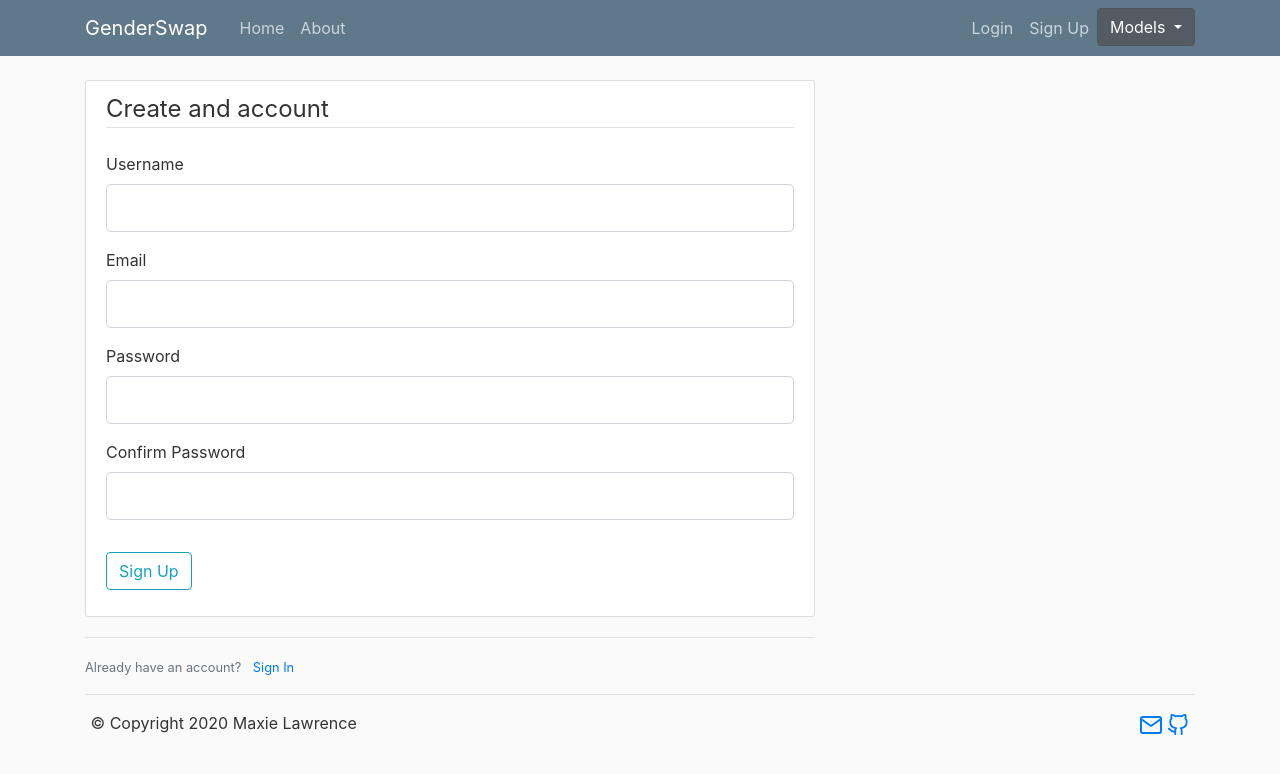
After one commit to JonNData/gender-swap, a Flask app: page /register in a window 1280 px wide. The commit adds this page. Shown: the top 774 px of the page. Run offline with Flask 2, Linux system fonts and the light colour scheme; some libraries are stand-ins or nearby versions.

Commit message:
Register and Login forms. No valid login database yet

```diff
--- /dev/null
+++ b/app/forms.py
@@ -0,0 +1,18 @@
+from flask_wtf import FlaskForm
+from wtforms import StringField, PasswordField, SubmitField, BooleanField
+from wtforms.validators import DataRequired, length, Email, EqualTo
+
+class RegistrationForm(FlaskForm):
+    username = StringField('Username',
+                            validators=[DataRequired(), length(min=2, max=20)])
+    email = StringField('Email', validators=[DataRequired(), Email()])
+    password = PasswordField('Password', validators=[DataRequired(), length(min=6)])
+    confirm_password = PasswordField('Confirm Password',
+                                    validators=[DataRequired(), EqualTo('password')])
+    submit = SubmitField('Sign Up')
+
+class LoginForm(FlaskForm):
+    email = StringField('Email', validators=[DataRequired(), Email()])
+    password = PasswordField('Password', validators=[DataRequired(), length(min=6)])
+    remember = BooleanField('Remember Me')
+    submit = SubmitField('Login')
--- a/app/routes.py
+++ b/app/routes.py
@@ -2,6 +2,7 @@ from flask import render_template, make_response, request, current_app as app
 from flask import url_for, flash, redirect
 from werkzeug.utils import secure_filename
 import os
+from .forms import RegistrationForm, LoginForm
 
 @app.route('/', methods=['GET', 'POST'])
 def home():
@@ -60,3 +61,22 @@ def imageupload():
                 return redirect(request.url)
 
     return render_template('imageupload.html')
+
+# Login/Registrations
+@app.route('/register', methods=['GET', 'POST'])
+def register():
+    form = RegistrationForm()
+    if form.validate_on_submit():
+        flash(f'Account created for {form.username.data}!', 'success')
+        return redirect(url_for('home'))
+    return render_template('register.html', title='Register', form=form)
+
+@app.route('/login', methods=['GET', 'POST'])
+def login():
+    form = LoginForm()
+    if form.validate_on_submit():
+        flash('Logged in!', 'success')
+        return redirect(url_for('home'))
+
+
+    return render_template('login.html', title='Login', form=form)
--- a/app/templates/imageupload.html
+++ b/app/templates/imageupload.html
@@ -11,7 +11,6 @@
             <form action="/imageupload" method="POST" enctype="multipart/form-data">
 
               <div class="form-group">
-                <label>Select image</label>
                 <div class="custom-file">
                   <input type="file" class="custom-file-input" name="image" id="image">
                   <label class="custom-file-label" for="image">Select image...</label>
--- a/app/templates/layout.html
+++ b/app/templates/layout.html
@@ -46,13 +46,13 @@
                 </button>
                 <div class="collapse navbar-collapse" id="navbarToggle">
                 <div class="navbar-nav mr-auto">
-                    <a class="nav-item nav-link" href="/">Home</a>
-                    <a class="nav-item nav-link" href="/about">About</a>
+                    <a class="nav-item nav-link" href="{{ url_for('home') }}">Home</a>
+                    <a class="nav-item nav-link" href="{{ url_for('about') }}">About</a>
                 </div>
                 <!-- Navbar Right Side -->
                 <div class="navbar-nav">
-                    <a class="nav-item nav-link" href="/login">Login</a>
-                    <a class="nav-item nav-link" href="/register">Sign Up</a>
+                    <a class="nav-item nav-link" href="{{ url_for('login') }}">Login</a>
+                    <a class="nav-item nav-link" href="{{ url_for('register') }}">Sign Up</a>
                     <div class="dropdown show">
                         <a class="btn btn-secondary dropdown-toggle" href="https://example.com" id="dropdownMenuLink" data-toggle="dropdown" aria-haspopup="true" aria-expanded="false">
                           Models
@@ -71,6 +71,15 @@
         <main role="main" class="container">
             <div class="row">
               <div class="col-md-8">
+                {% with messages = get_flashed_messages(with_categories=true) %}
+                  {% if messages %}
+                    {% for category, message in messages %}
+                      <div class="alert alert-{{ category }}">
+                        {{ message }}
+                      </div>
+                    {% endfor %}
+                  {% endif %}
+                {% endwith %}
                 {% block content %}{% endblock %}
               </div>
             </div>
--- /dev/null
+++ b/app/templates/register.html
@@ -0,0 +1,72 @@
+{% extends "layout.html" %}
+{% block content %}
+    <div class='content-section'>
+        <form method="POST" action="">
+            {{ form.hidden_tag() }}
+            <fieldset class="form-group">
+                <legend class="border-bottom mb-4">Create and account</legend>
+                <div class="form-group">
+                    {{ form.username.label(class="form-control-label") }}
+
+                    {% if form.username.errors %}
+                        {{ form.username(class="form-control form-control-lg is-invalid") }}
+                        <div class="invalid-feedback">
+                            {% for error in form.username.errors %}
+                                <span>{{ error }}</span>
+                            {% endfor %}
+                        </div>
+                    {% else %}
+                        {{ form.username(class="form-control form-control-lg") }}
+                    {% endif %}
+                </div>
+                <div class="form-group">
+                    {{ form.email.label(class="form-control-label") }}
+                    {% if form.email.errors %}
+                        {{ form.email(class="form-control form-control-lg is-invalid") }}
+                        <div class="invalid-feedback">
+                            {% for error in form.email.errors %}
+                                <span>{{ error }}</span>
+                            {% endfor %}
+                        </div>
+                    {% else %}
+                        {{ form.email(class="form-control form-control-lg") }}
+                    {% endif %}
+                </div>
+                <div class="form-group">
+                    {{ form.password.label(class="form-control-label") }}
+                    {% if form.password.errors %}
+                        {{ form.password(class="form-control form-control-lg is-invalid") }}
+                        <div class="invalid-feedback">
+                            {% for error in form.password.errors %}
+                                <span>{{ error }}</span>
+                            {% endfor %}
+                        </div>
+                    {% else %}
+                        {{ form.password(class="form-control form-control-lg") }}
+                    {% endif %}
+                </div>
+                <div class="form-group">
+                    {{ form.confirm_password.label(class="form-control-label") }}
+                    {% if form.confirm_password.errors %}
+                        {{ form.confirm_password(class="form-control form-control-lg is-invalid") }}
+                        <div class="invalid-feedback">
+                            {% for error in form.confirm_password.errors %}
+                                <span>{{ error }}</span>
+                            {% endfor %}
+                        </div>
+                    {% else %}
+                        {{ form.confirm_password(class="form-control form-control-lg") }}
+                    {% endif %}
+                </div>
+            </fieldset>
+            <div class="form-group">
+                {{ form.submit(class="btn btn-outline-info")  }}
+            </div>
+        </form>
+    </div>
+    <div class="border-top pt-3">
+        <small class="text-muted">
+            Already have an account? <a class="ml-2" href="{{ url_for('login') }}">Sign In</a>
+        </small>
+    </div>
+{% endblock %}
--- a/config.py
+++ b/config.py
@@ -10,5 +10,8 @@ class Config:
     # SECRET_KEY = os.getenv("SECRET_KEY")
     # SQLALCHEMY_DATABASE_URI = os.getenv("DB_ADDRESS")
     SQLALCHEMY_TRACK_MODIFICATIONS = False
-    UPLOAD_FOLDER = '../app/uploads'
+    UPLOAD_FOLDER = 'uploads'
     ALLOWED_EXTENSIONS = ["JPEG", "JPG", "PNG", "GIF"]
+
+    # Generated secret key for user authentication
+    SECRET_KEY = '3697993477dc2bef2215fb9cf7f1e638'
```
Also changed, not shown: app/templates/login.html (added, +52 -0 lines).
